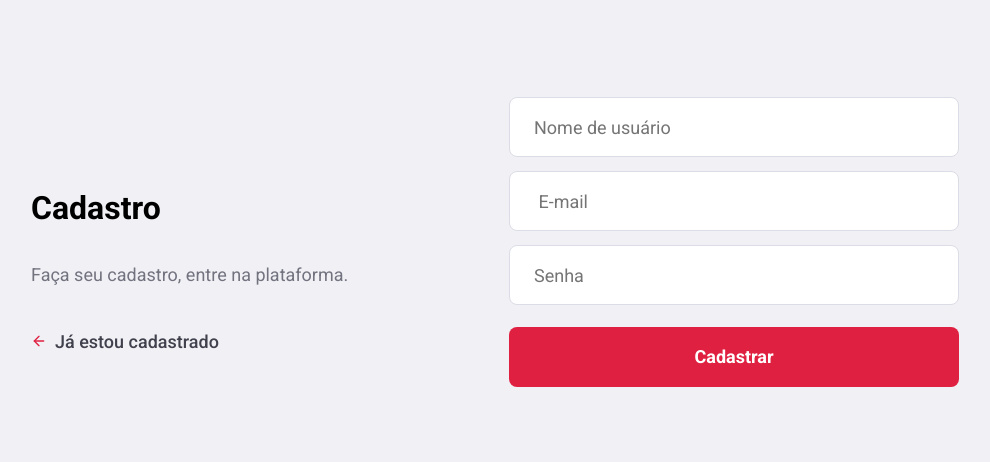
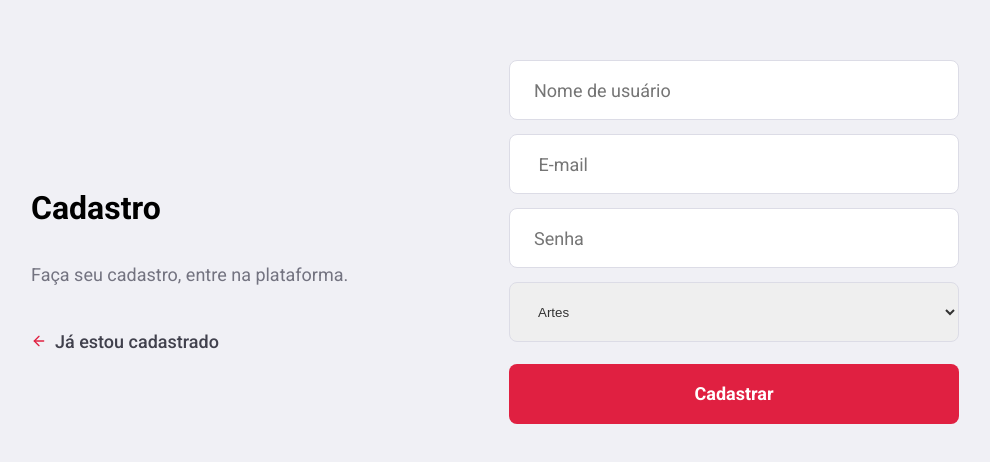
Before and after one commit to LucasAdorno/iconselho-frontend, a React (Create React App) app: page /register in a window 1280 px wide. Shown: the part 162-624 px from the top of the page, without its empty margins (145-1135 px from the left). Built offline with nearby package versions, Linux system fonts and the light colour scheme.

Commit message:
Alert register and insert BI with selects

```diff
--- a/src/global.css
+++ b/src/global.css
@@ -21,7 +21,7 @@ button {
     cursor: pointer;
 }
 
-form input {
+form input, select {
     width: 100%;
     height: 60px;
     margin-bottom: 6px;
--- a/src/pages/Register/index.js
+++ b/src/pages/Register/index.js
@@ -12,6 +12,7 @@ export default function Register() {
     const [name, setName] = useState('');
     const [email, setEmail] = useState('');
     const [password, setPassword] = useState('');
+    const [bi, setBi] = useState('art');
 
     const history = useHistory();
 
@@ -21,13 +22,13 @@ export default function Register() {
         const data = {
             name,
             email,
-            password
+            password,
+            bi
         };
 
         try {
-            const response = await api.post('users', data);
-
-            alert(`Seu ID de acesso: ${response.data.id}\n Também foi enviado para seu email.`);
+            const response = api.post('users', data);
+            alert(`Seu ID de acesso foi enviado para seu email.`);
 
             history.push('/');
         } catch (err) {
@@ -62,6 +63,12 @@ export default function Register() {
                     value={password}
                     onChange={e => setPassword(e.target.value)}
                     />
+                    <select onChange={e => setBi(e.target.value)}>
+                        <option value='art'> Artes</option>
+                        <option value='cet'> Ciência e tecnologia</option>
+                        <option value='hum'> Humanidades</option>
+                        <option value='sau'> Saúde</option>
+                    </select>
 
                     <button className="button" type="submit">Cadastrar</button>
                 </form>
--- a/src/pages/Register/styles.css
+++ b/src/pages/Register/styles.css
@@ -43,7 +43,7 @@
     max-width: 450px;
 }
 
-.register-container .content form input {
+.register-container .content form input, select {
     margin-top: 8px;
 }
 
```
Also changed, not shown: src/pages/Profile/index.js (line endings or trailing spaces).
